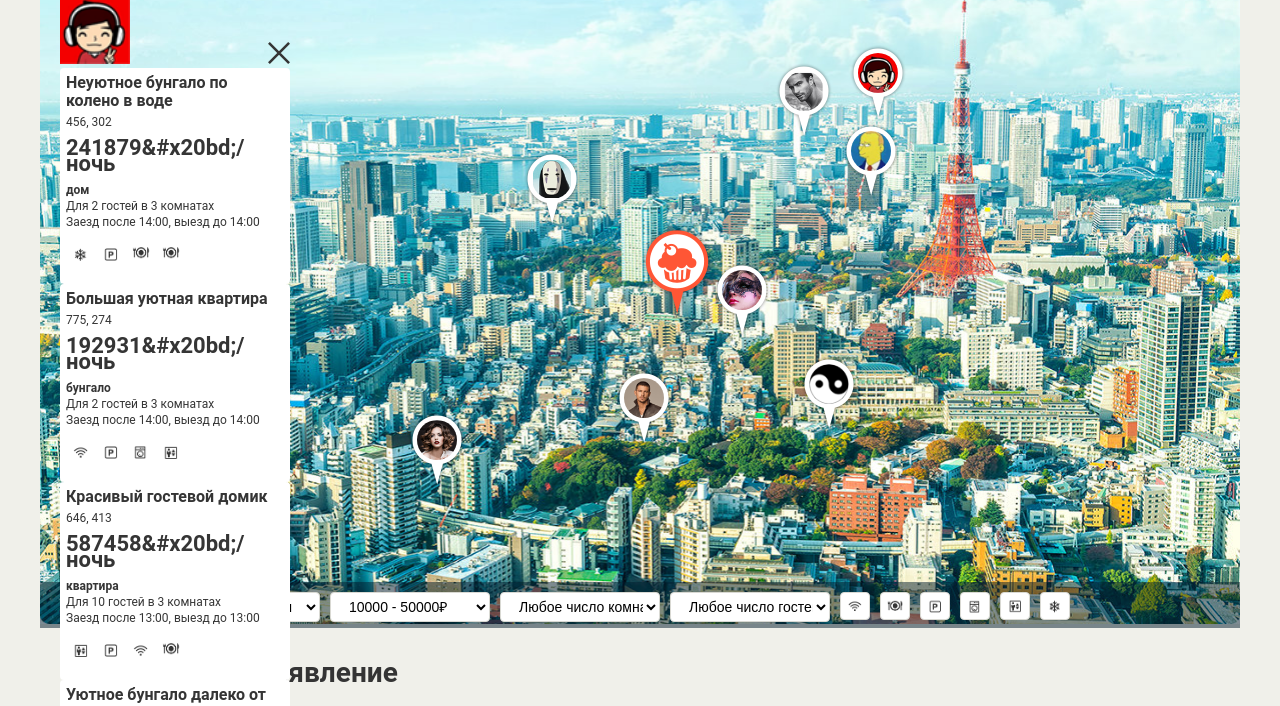
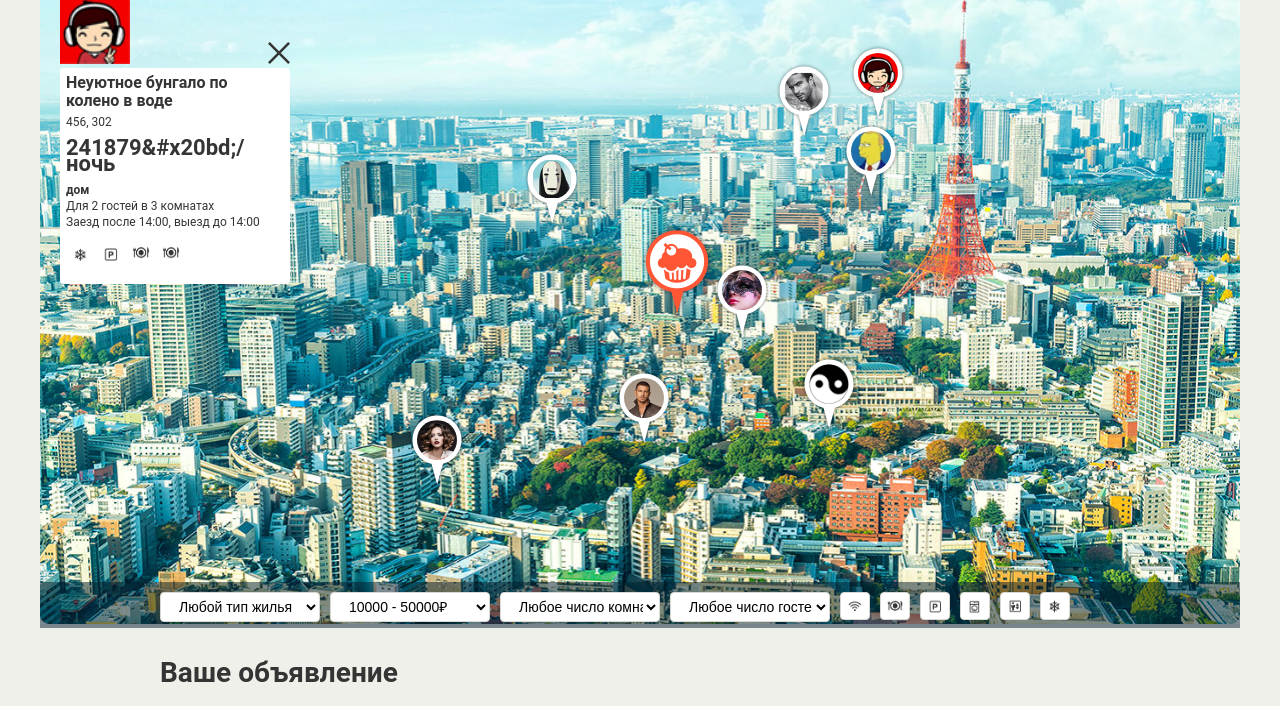
Before and after one commit to IrinaZhuravleva/238923-keksobooking, a website: page index.html in a window 1280 px wide. Shown: the part 76-782 px from the top of the page. Drawn offline with Linux system fonts and the light colour scheme.

Commit message:
Вынесение первого объекта в dialog

```diff
--- a/js/map.js
+++ b/js/map.js
@@ -134,7 +134,7 @@ var renderInfoBooking = function (supperBooking, i) {
 };
 
 var fragment = document.createDocumentFragment();
-for (var i = 0; i < infoBookings.length; i++) {
+for (var i = 0; i < 1; i++) {
   var currentBooking = infoBookings[i];
   var bookingDialog = renderInfoBooking(currentBooking, i);
   fragment.appendChild(bookingDialog);
```
Also changed, not shown: index.html (+0 -1 lines).
